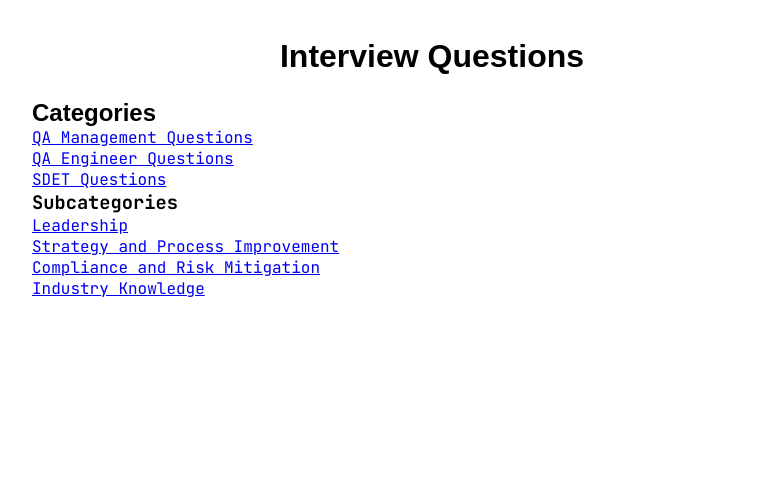
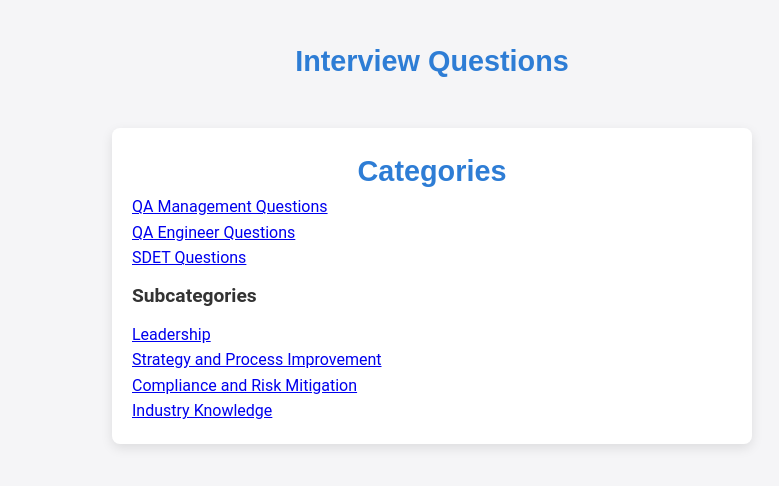
Before and after one commit to alankelsey/alankelsey.github.io, a website: page questions.html in a window 1280 px wide. Both pictures are taken after a click on the link "QA Management Questions". Shown: the whole page, without its empty margins (208-987 px from the left). Drawn offline with Linux system fonts and the light colour scheme.

Commit message:
bit of styling

```diff
--- a/src/questions.js
+++ b/src/questions.js
@@ -86,8 +86,10 @@ class QuestionList {
     const ul = document.createElement('ul');
     questions.forEach((questionText) => {
       const li = document.createElement('li');
+
       li.textContent = questionText;
       ul.appendChild(li);
+      ul.appendChild(document.createElement('br'));
     });
 
     questionListDiv.appendChild(ul);
--- a/styles/questions-styles.css
+++ b/styles/questions-styles.css
@@ -7,15 +7,29 @@
 h1,
 h2 {
     font-family: 'Montserrat', sans-serif;
+    font-size: 1.8em;
+    color: #2e7dd5;
+    text-align: center;
+
+}
+h3 {
+    font-size: 1.2em;
+    color: #333;
+    margin: 10px 0;
+    display: none; /* hide initially */
 }
 
 body {
-    font-family: 'JetBrains Mono', monospace;
+    font-family: 'Roboto', sans-serif;
+    color: #333;
+    line-height: 1.6;
+    /* font-family: 'JetBrains Mono', monospace; */
     display: flex;
     flex-direction: column;
     gap: 24px;
     padding: 14px;
     min-height: 100vh;
+    background-color: #f5f5f7;
 }
 
 h1 {
@@ -60,8 +74,13 @@ section {
     display: block;
 }
 
-/* .questionsContainer {
-    list-style: none;
+.questionsContainer {
+    width: 80%;
+    margin: 20px auto;
+    background: #ffffff;
+    border-radius: 8px;
+    box-shadow: 0 4px 12px rgba(0, 0, 0, 0.1);
+    padding: 20px;
 }
 
 .questionCategories {
```
Also changed, not shown: 1 other file.
